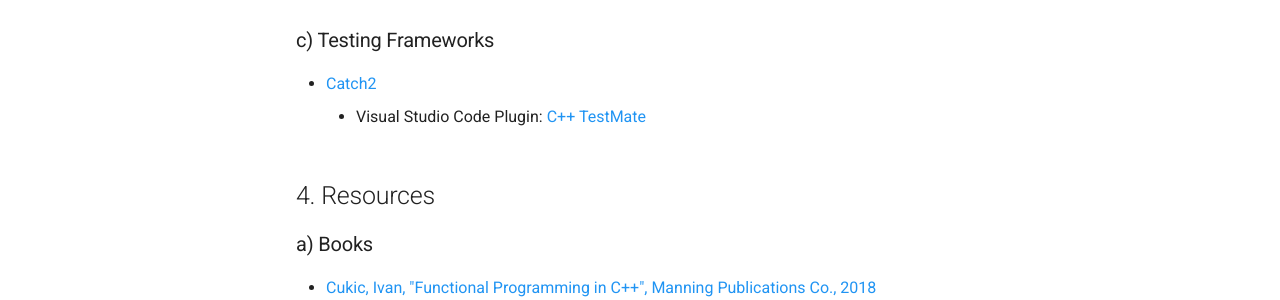
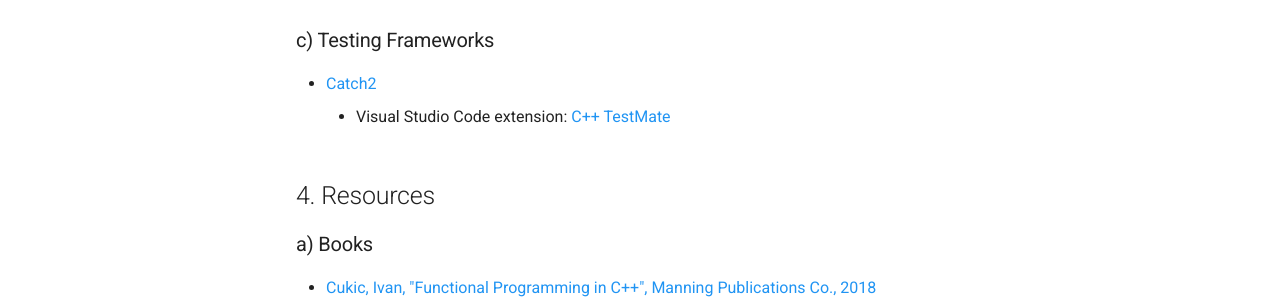
Before and after one commit to FAA-VAIL-Project/sds, an MkDocs documentation site: the page built from docs/best_practises_cpp.md, in a window 1280 px wide and 1394 px high. Shown: the part 888-1188 px from the top of the window. Built offline with MkDocs 1.6.1 and Material for MkDocs 9.7.7, drawn with Linux system fonts in a browser that asks for light colours; comment, search, counter and statistics services are not loaded.

Commit message:
Visual Studio Code extensions.

```diff
--- a/docs/best_practises_cpp.md
+++ b/docs/best_practises_cpp.md
@@ -27,7 +27,7 @@
 ### c) Testing Frameworks
 
 - [Catch2](https://github.com/catchorg/Catch2){:target="_blank"}
-    - Visual Studio Code Plugin: [C++ TestMate](https://github.com/matepek/vscode-catch2-test-adapter){:target="_blank"}
+    - Visual Studio Code extension: [C++ TestMate](https://github.com/matepek/vscode-catch2-test-adapter){:target="_blank"}
 
 ## 4. Resources
 
```
